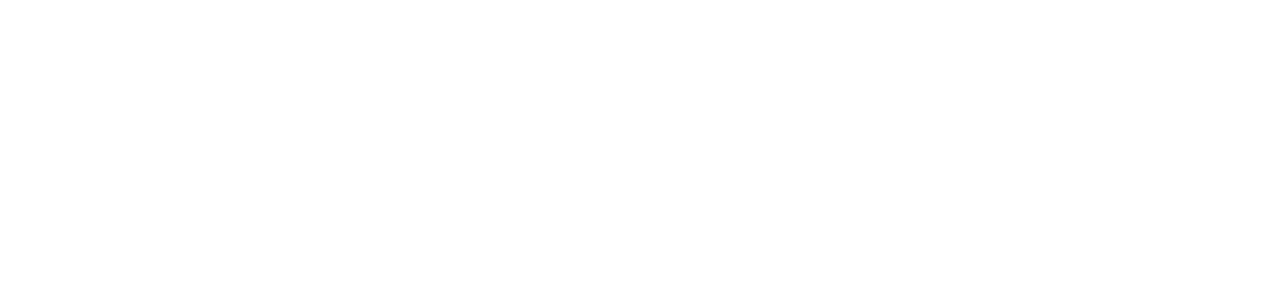
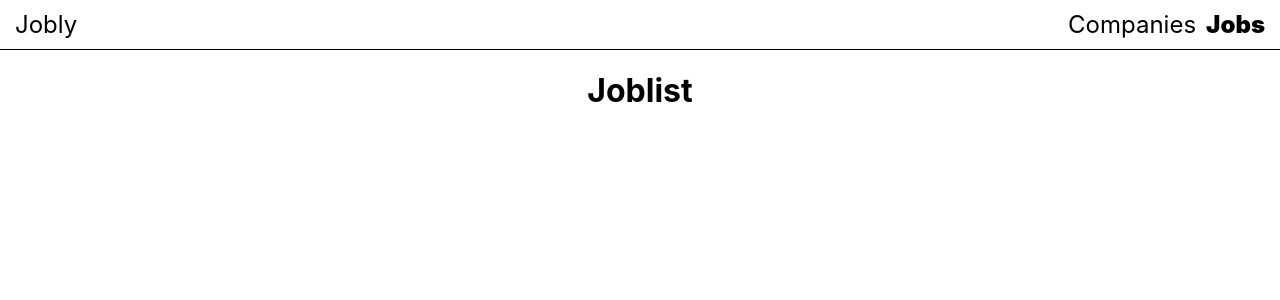
Before and after one commit to elisetvy/jobly-frontend, a React (Create React App) app: page /jobs in a window 1280 px wide. Shown: the top 300 px of the page. Built offline with nearby package versions, Linux system fonts and the light colour scheme.

Commit message:
Laid out skeleton components and routes

```diff
--- a/src/App.js
+++ b/src/App.js
@@ -1,14 +1,14 @@
-import { BrowserRouter } from 'react-router-dom';
-import logo from './logo.svg';
-import './App.css';
-import Navbar from './Navbar';
-import RoutesList from './RoutesList';
+import { BrowserRouter } from "react-router-dom";
+import logo from "./logo.svg";
+import "./App.css";
+import Navbar from "./Navbar";
+import RoutesList from "./RoutesList";
 
 function App() {
   return (
     <div className="App">
-      <Navbar />
       <BrowserRouter>
+        <Navbar />
         <RoutesList />
       </BrowserRouter>
     </div>
--- a/src/CompanyDetail.js
+++ b/src/CompanyDetail.js
@@ -1,5 +1,13 @@
+import { useParams } from "react-router-dom";
+
+/**Component representing an individual company and its jobs.
+ *
+ * CompanyList -> CompanyDetails
+ */
 function CompanyDetail() {
+  const { handle } = useParams();
 
+  return <h1>handle is - {handle}</h1>;
 }
 
 export default CompanyDetail;
--- a/src/CompanyList.js
+++ b/src/CompanyList.js
@@ -1,5 +1,9 @@
+/** Renders CompanyList component containing CompanyCards.
+ *
+ * App -> CompanyList -> CompanyCard(s)
+ */
 function CompanyList() {
-
+  return <h1>Companies</h1>;
 }
 
 export default CompanyList;
--- a/src/Homepage.js
+++ b/src/Homepage.js
@@ -1,5 +1,8 @@
+/**Landing page for Jobly.
+ *App -> Homepage
+ */
 function Homepage() {
-
+  return <h1>Homepage</h1>;
 }
 
 export default Homepage;
--- a/src/JobList.js
+++ b/src/JobList.js
@@ -1,5 +1,9 @@
+/**Component listing jobs in JoblyAPI as <JobCards />.
+ *
+ * App -> JobList
+ */
 function JobList() {
-
+  return <h1>Joblist</h1>;
 }
 
 export default JobList;
--- /dev/null
+++ b/src/Navbar.css
@@ -0,0 +1,17 @@
+.Navbar {
+  display: flex;
+  justify-content: space-between;
+  padding: 10px;
+  border-bottom: 1px solid black;
+  font-size: 24px;
+}
+
+.Navbar div a.active {
+  font-weight: 900;
+}
+
+a {
+  margin: 5px;
+  text-decoration: none;
+  color: black
+}
--- a/src/Navbar.js
+++ b/src/Navbar.js
@@ -1,5 +1,22 @@
+import { NavLink } from "react-router-dom";
+import "./Navbar.css";
+
+/**Component for top-level navigation between routes.
+ *
+ * App -> NavBar
+ */
 function Navbar() {
-
+  return (
+    <nav className="Navbar">
+      <div>
+        <NavLink to="/">Jobly</NavLink>
+      </div>
+      <div>
+        <NavLink to="/companies">Companies</NavLink>
+        <NavLink to="/jobs">Jobs</NavLink>
+      </div>
+    </nav>
+  );
 }
 
 export default Navbar;
--- a/src/RoutesList.js
+++ b/src/RoutesList.js
@@ -1,4 +1,4 @@
-import { Routes, Route } from "react-router-dom";
+import { Routes, Route, Navigate } from "react-router-dom";
 import Homepage from "./Homepage";
 import CompanyList from "./CompanyList";
 import CompanyDetail from "./CompanyDetail";
@@ -11,8 +11,9 @@
       <Route path="/companies" element={<CompanyList />} />
       <Route path="/companies/:handle" element={<CompanyDetail />} />
       <Route path="/jobs" element={<JobList />} />
+      <Route path="*" element={<Navigate to="/" />} />
     </Routes>
-  )
+  );
 }
 
 export default RoutesList;
```
